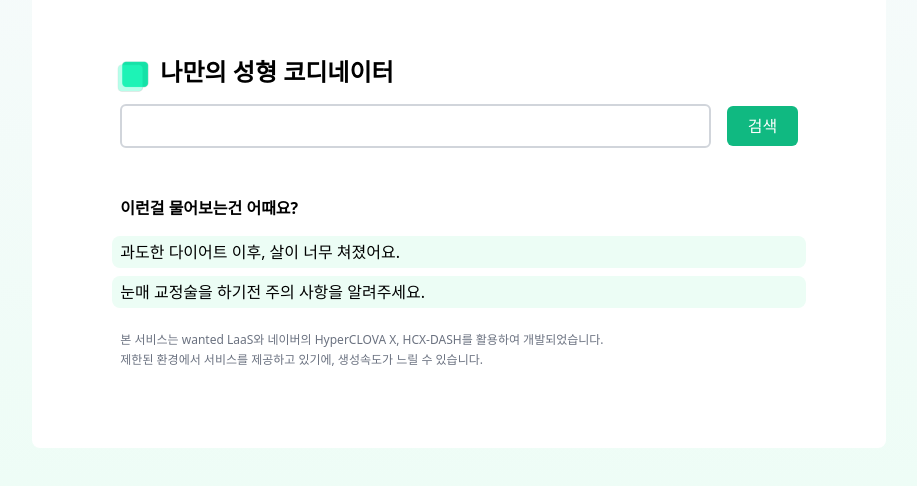
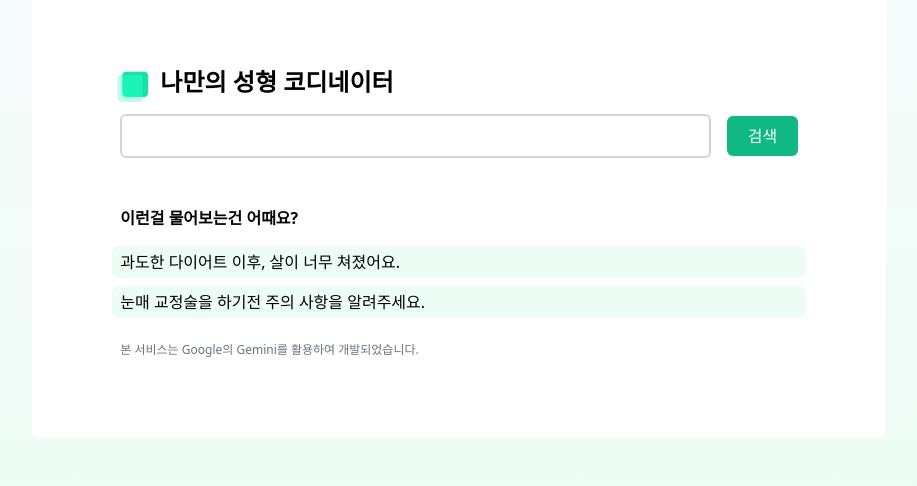
Before and after one commit to kojunseo/wanted-cosmetic-frontend, a React (Create React App) app: page / in a window 1280 px wide. Shown: the part 188-674 px from the top of the page, without its empty margins (181-1098 px from the left). Built offline with nearby package versions, Linux system fonts and the light colour scheme.

Commit message:
gemini-integration

```diff
--- a/src/App.js
+++ b/src/App.js
@@ -294,8 +294,8 @@ function App() {
             {news}
             <p className='font-bold text-lg pb-2 pt-7'>다음과 같은 질문을 해볼 수 있어요.</p>
             {related_question}
-            <p className='pt-12 px-2 text-xs text-gray-500'>본 서비스는 wanted LaaS와 네이버의 HyperCLOVA X, HCX-DASH를 활용하여 개발되었습니다.</p>
-            <p className='pt-1 px-2 text-xs text-gray-500'>제한된 환경에서 서비스를 제공하고 있기에, 생성속도가 느릴 수 있습니다.</p>
+            <p className='pt-12 px-2 text-xs text-gray-500'>본 서비스는 Google의 Gemini를 활용하여 개발되었습니다.</p>
+            {/* <p className='pt-1 px-2 text-xs text-gray-500'>제한된 환경에서 서비스를 제공하고 있기에, 생성속도가 느릴 수 있습니다.</p> */}
           </div>
 
           </div>
@@ -303,8 +303,8 @@ function App() {
           <div className='w-full' id="howabout">
             <p id="howabout1" className='px-2 bg-emerald-50 border-1 p-1 my-2 rounded-lg hover:bg-emerald-100 active:bg-emerald-200' onClick={() => handleHowAboutClick(random1)}>{random1}</p>
             <p id="howabout2" className='px-2 bg-emerald-50 border-1 p-1 my-2 rounded-lg hover:bg-emerald-100 active:bg-emerald-200' onClick={() => handleHowAboutClick(random2)}>{random2}</p>
-            <p className='pt-4 px-2 text-xs text-gray-500'>본 서비스는 wanted LaaS와 네이버의 HyperCLOVA X, HCX-DASH를 활용하여 개발되었습니다.</p>
-            <p className='pt-1 px-2 text-xs text-gray-500'>제한된 환경에서 서비스를 제공하고 있기에, 생성속도가 느릴 수 있습니다.</p>
+            <p className='pt-4 px-2 text-xs text-gray-500'>본 서비스는 Google의 Gemini를 활용하여 개발되었습니다.</p>
+            {/* <p className='pt-1 px-2 text-xs text-gray-500'>제한된 환경에서 서비스를 제공하고 있기에, 생성속도가 느릴 수 있습니다.</p> */}
           </div>
         </div>
       </div>
--- a/src/wantedpt.js
+++ b/src/wantedpt.js
@@ -3,7 +3,7 @@ import axios  from "axios";
 class WantBase {
   constructor() {
     // this.apiUrl = "http://apicoord.kojunseo.duckdns.org";
-    this.apiUrl = "http://kojunseo.zapto.org:9000";
+    this.apiUrl = "http://apicoord.kojunseo.zapto.org";
   }
 }
 
@@ -22,7 +22,8 @@ class WantedChatCompletions extends WantBase {
       this.apiUrl+"/api", body
     );
     console.log(response);
-    const out = response.data.choices[0].message.content;
+    // const out = response.data.choices[0].message.content;
+    const out = response.data.data;
     return out;
   }
 
@@ -38,6 +39,7 @@ class WantedChatCompletions extends WantBase {
   }
 
   async get_context(keyword, index) {
+    console.log(keyword, index);
     const body = {
       keyword: keyword,
       index: index
```
